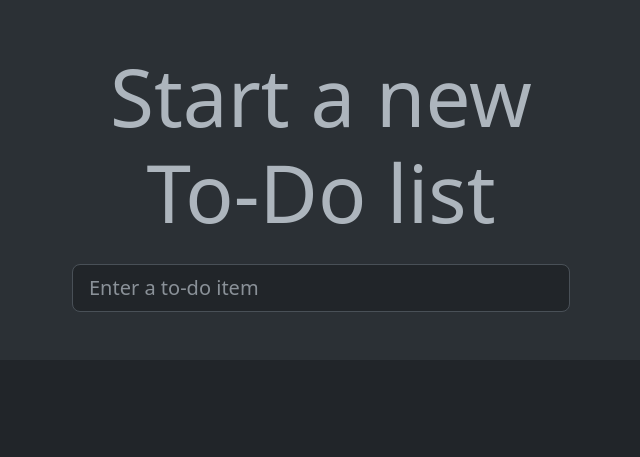
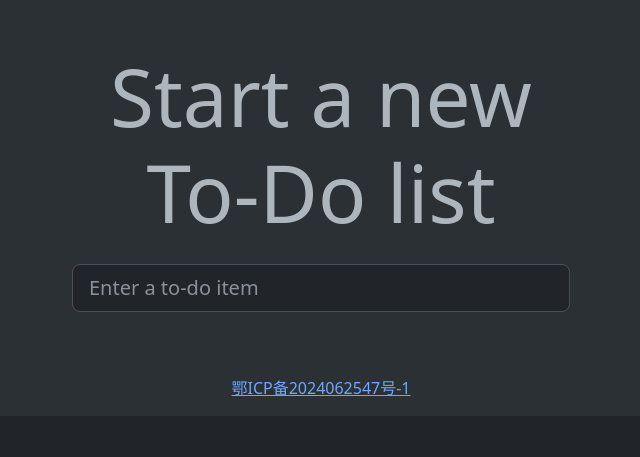
Before and after one commit to sysy66/website-chen, a Django app: page / in a window 1280 px wide. Shown: the top 457 px of the page, without its empty margins (319-959 px from the left). Run offline with Django 4.2, Linux system fonts and the light colour scheme; some libraries are stand-ins or nearby versions.

Commit message:
Add ICP number in HTML

```diff
--- a/src/lists/templates/base.html
+++ b/src/lists/templates/base.html
@@ -38,6 +38,13 @@
       </div>
 
     </div>
+
+    <div class="row justify-content-center p-3 bg-body-tertiary rounded-3">
+        <div class="col-lg-6 text-center">
+          <a href="https://beian.miit.gov.cn/" target="_blank">鄂ICP备2024062547号-1</a>
+        </div>
+    </div>
+
     <script src="/static/jquery-3.7.1.min.js"></script>
     <script src="/static/list.js"></script>
 
```
